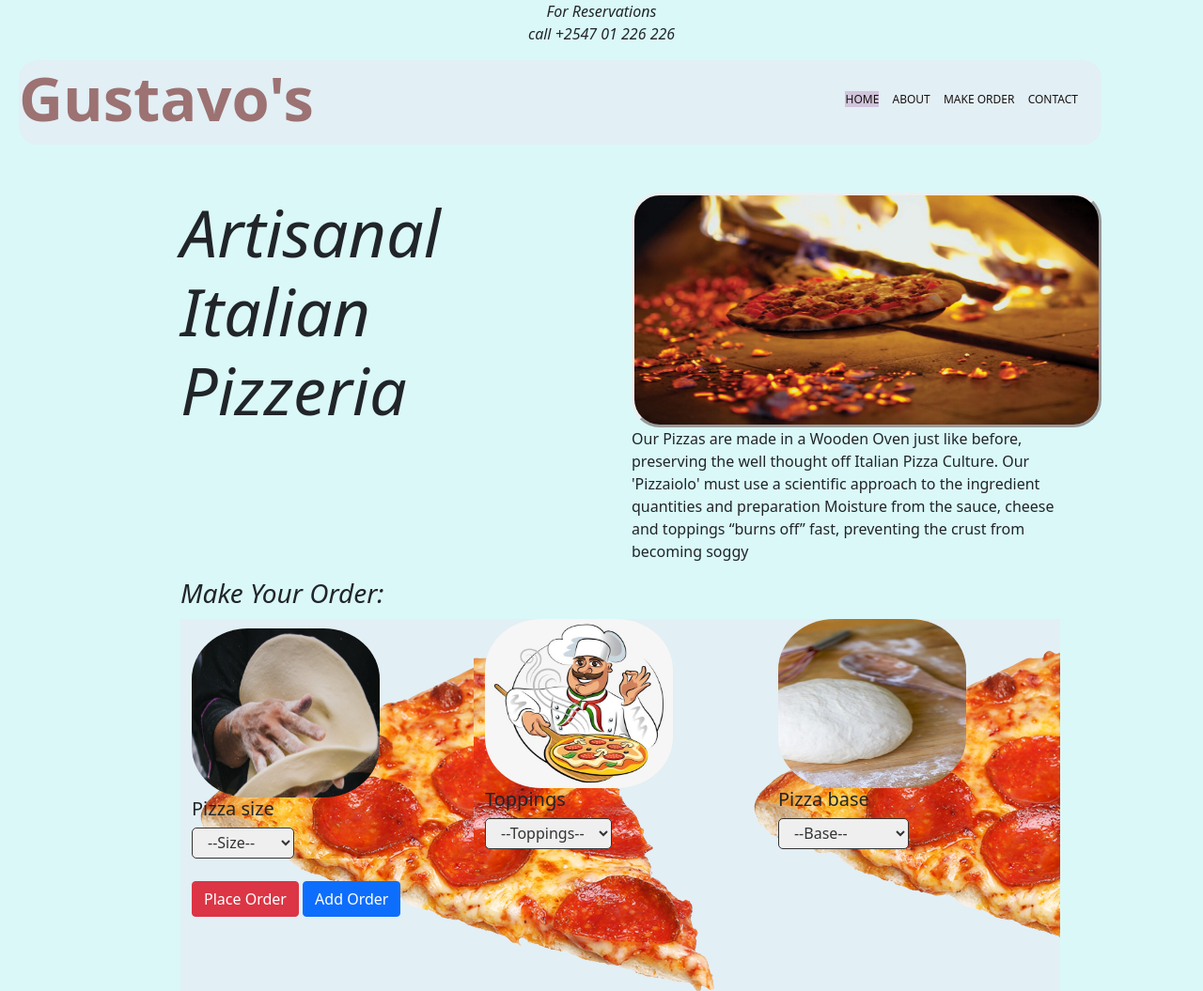
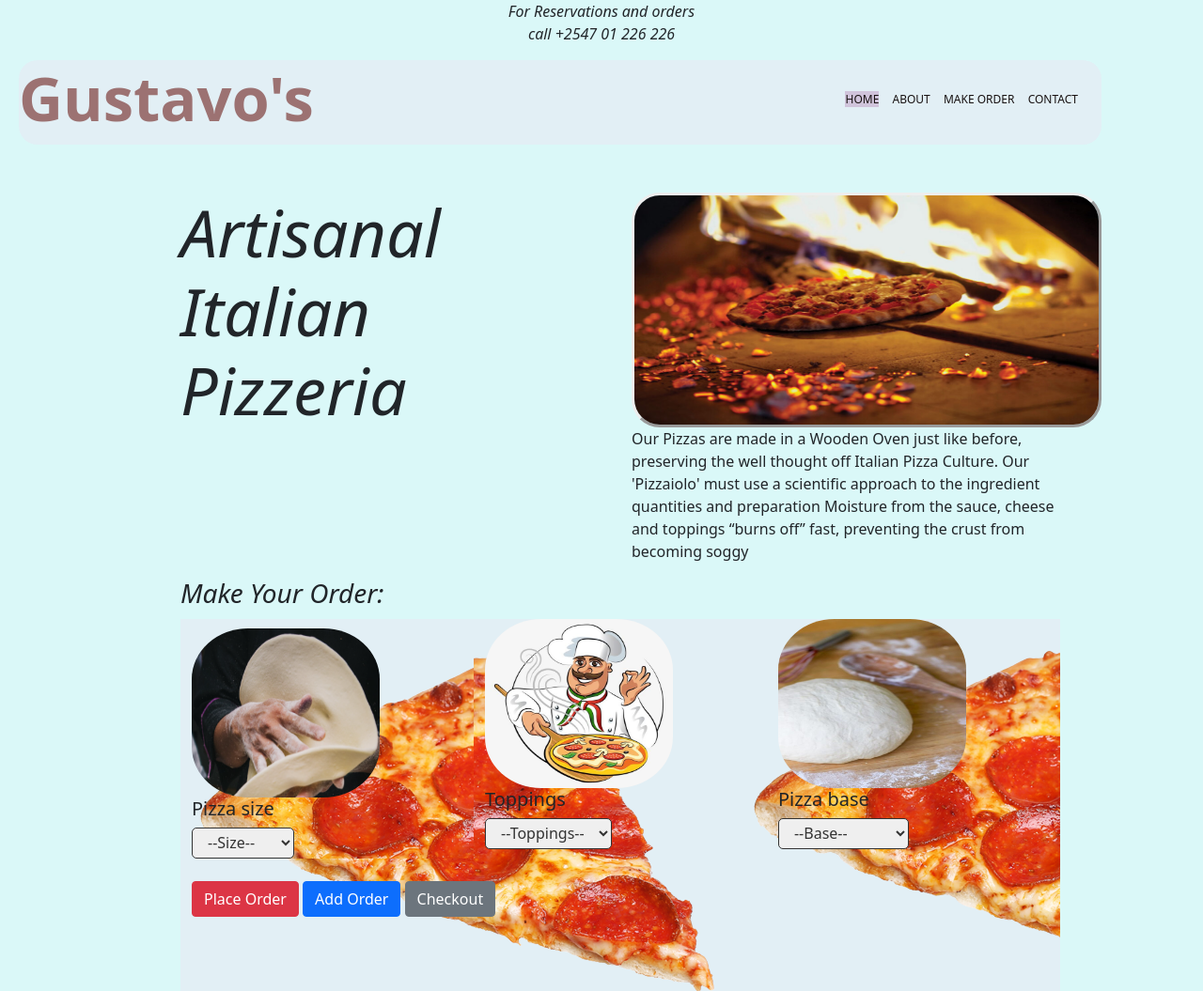
Before and after one commit to Jidraph1/Pizzeria, a plain HTML site: page index.html in a window 1280 px wide. Shown: the top 1055 px of the page at 94% size. Drawn offline with nearby package versions, Linux system fonts and the light colour scheme.

Commit message:
updated Readme

```diff
--- a/index.html
+++ b/index.html
@@ -13,7 +13,7 @@
 </head>
 <body>
     <header>
-        <p>For Reservations <br>
+        <p>For Reservations and orders<br>
         call +2547 01 226 226</p>
     </header>
     <nav>
@@ -81,10 +81,10 @@
          <br>
          <button type="submit" class="btn btn-danger" id="placeOrder">Place Order</button>
          <button type="submit" class="btn btn-primary" id="orderMoreBtn">Add Order</button>
-
+         <button type="submit" class="btn btn-secondary" id="checkout">Checkout</button>
 
          <br> <br>
-         <!-- Table -->
+         <!--Order Table -->
          <div id="orderDetails">
              <h3>Order Summary:</h3>
              <table style="width: 80%;" id="orderSummary">
@@ -104,11 +104,8 @@
                  <input type="text" id="location">
                  <button type="submit" class="btn btn-secondary" id="deliver"> Deliver</button>
                  <br><br>
-                 <button type="submit" class="btn btn-secondary" id="checkout">Checkout</button>
              </div>
-
          </div>
-
      </div>
 
      <br>
--- a/js/script.js
+++ b/js/script.js
@@ -29,6 +29,7 @@ pizzaData = {
 let totalPrice = 0
 let noOfOrders = 0
 
+// OrderDetails
 placeOrder.addEventListener('click', function() {
     orderDetails.style.visibility = 'visible'
     const size = pizzaSize.value
@@ -46,6 +47,8 @@ placeOrder.addEventListener('click', function() {
     orderMoreBtn.style.visibility = 'visible'
     placeOrder.style.visibility = 'hidden'
 })
+
+// Add Order
 
 orderMoreBtn.addEventListener('click', function() {
     const size = pizzaSize.value
```
Also changed, not shown: pizzaslice.png (deleted), 1 other file.
